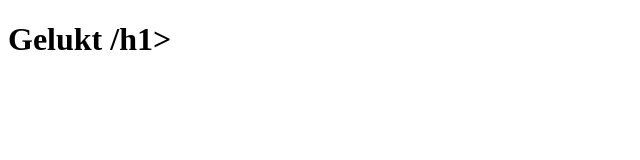
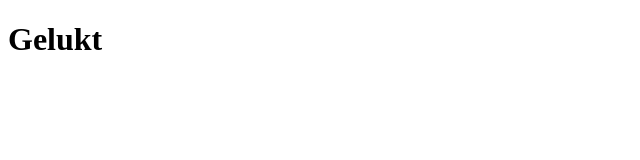
Before and after one commit to VdapGitHowest/vdapgithowest2.github.io, a plain HTML site: page index.html in a window 1280 px wide. Shown: the full height of the page, 0-640 px from the left. Drawn offline with Linux system fonts and the light colour scheme.

Commit message:
Fix typo

```diff
--- a/index.html
+++ b/index.html
@@ -7,6 +7,6 @@
     <title>JSON SAMPLE</title>
 </head>
 <body>
-    <h1>Gelukt /h1>
+    <h1>Gelukt </h1>
 </body>
 </html>
```
